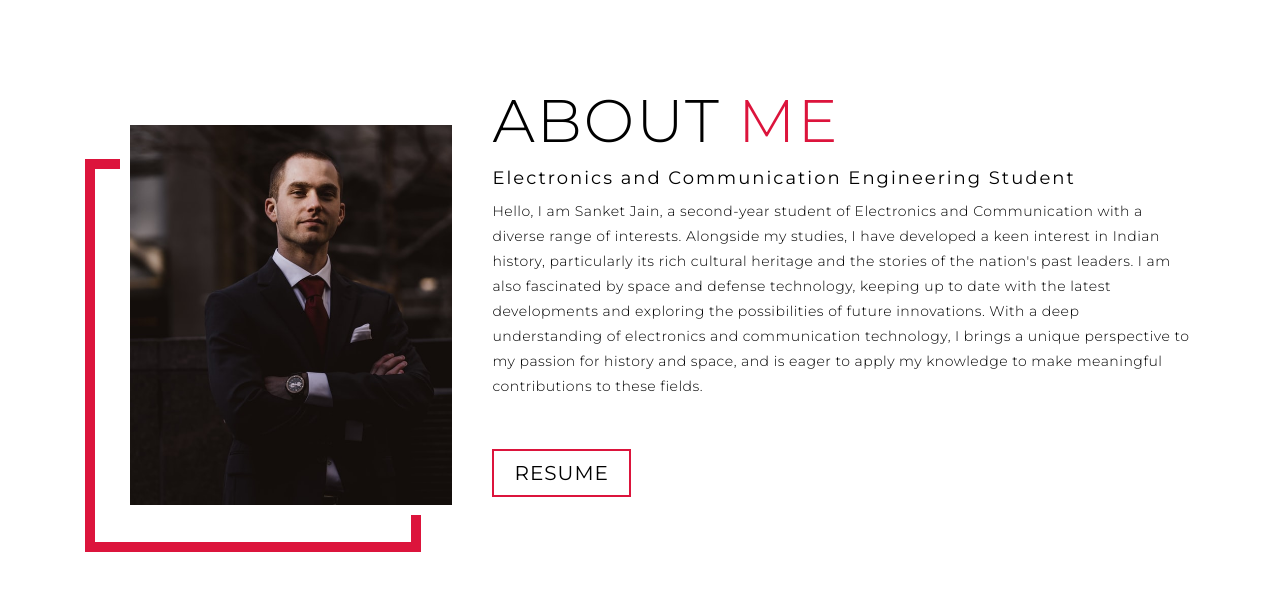
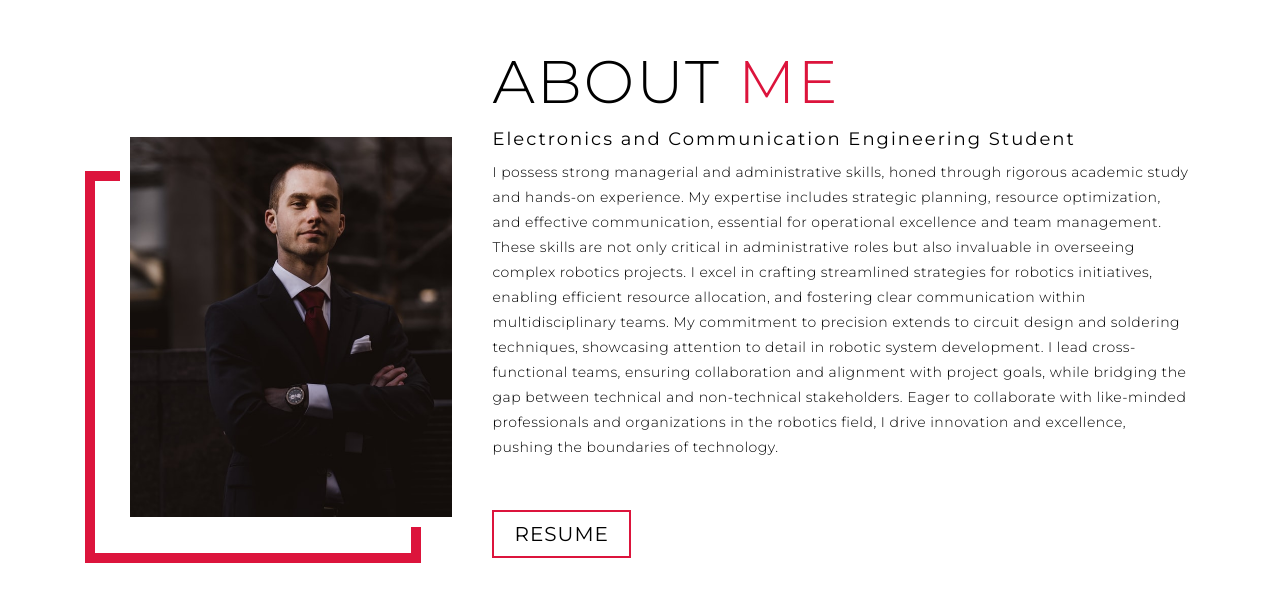
Before and after one commit to san25703/Portfolio-Website, a plain HTML site: page index.html in a window 1280 px wide. Shown: the part 2902-3504 px from the top of the page. Drawn offline with Linux system fonts and the light colour scheme.

Commit message:
Update index.html

```diff
--- a/index.html
+++ b/index.html
@@ -161,7 +161,7 @@
       <div class="col-right">
         <h1 class="section-title">About <span>me</span></h1>
         <h2>Electronics and Communication Engineering Student</h2>
-        <p>Hello, I am Sanket Jain, a second-year student of Electronics and Communication with a diverse range of interests. Alongside my studies, I have developed a keen interest in Indian history, particularly its rich cultural heritage and the stories of the nation's past leaders. I am also fascinated by space and defense technology, keeping up to date with the latest developments and exploring the possibilities of future innovations. With a deep understanding of electronics and communication technology, I brings a unique perspective to my passion for history and space, and is eager to apply my knowledge to make meaningful contributions to these fields.</p>
+        <p>I possess strong managerial and administrative skills, honed through rigorous academic study and hands-on experience. My expertise includes strategic planning, resource optimization, and effective communication, essential for operational excellence and team management. These skills are not only critical in administrative roles but also invaluable in overseeing complex robotics projects. I excel in crafting streamlined strategies for robotics initiatives, enabling efficient resource allocation, and fostering clear communication within multidisciplinary teams. My commitment to precision extends to circuit design and soldering techniques, showcasing attention to detail in robotic system development. I lead cross-functional teams, ensuring collaboration and alignment with project goals, while bridging the gap between technical and non-technical stakeholders. Eager to collaborate with like-minded professionals and organizations in the robotics field, I drive innovation and excellence, pushing the boundaries of technology.</p>
         <a href="https://drive.google.com/file/d/1hbviehBy8EHV_HR8sFSNXxibG8ZC_wy3/view?usp=sharing" class="cta">Resume</a>
       </div>
     </div>
```
